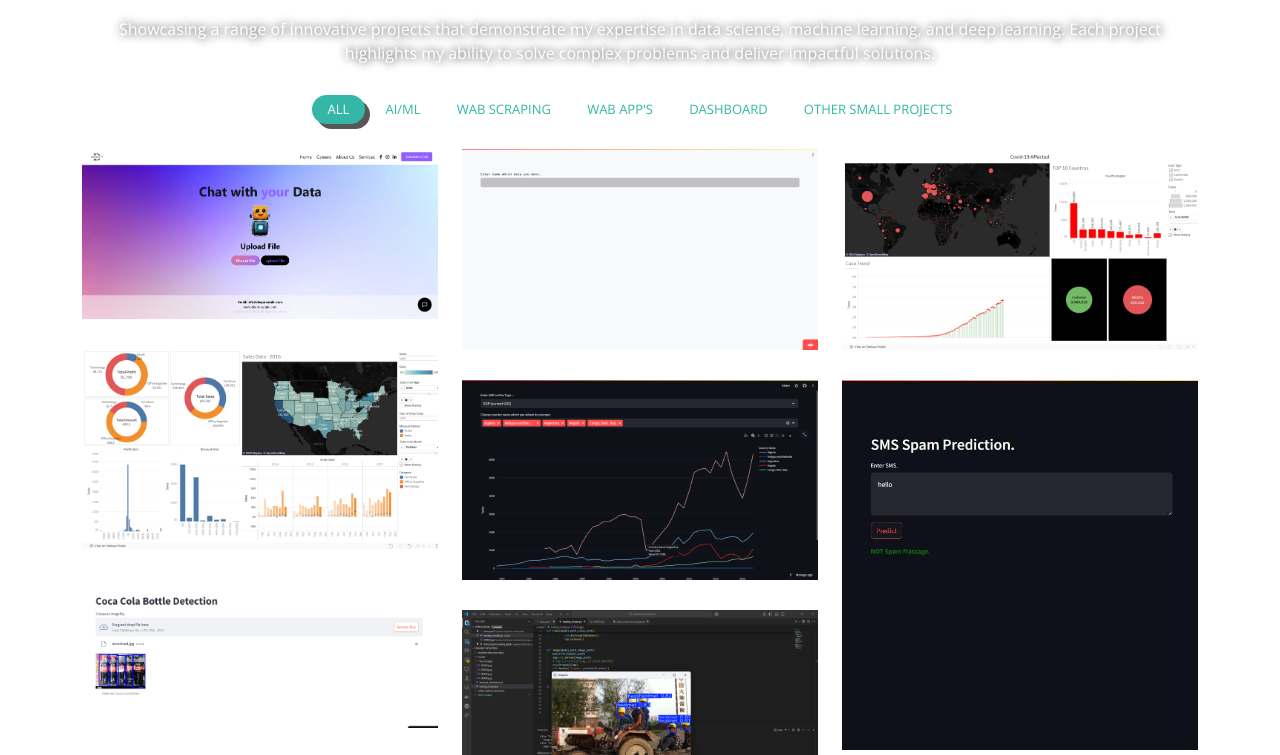
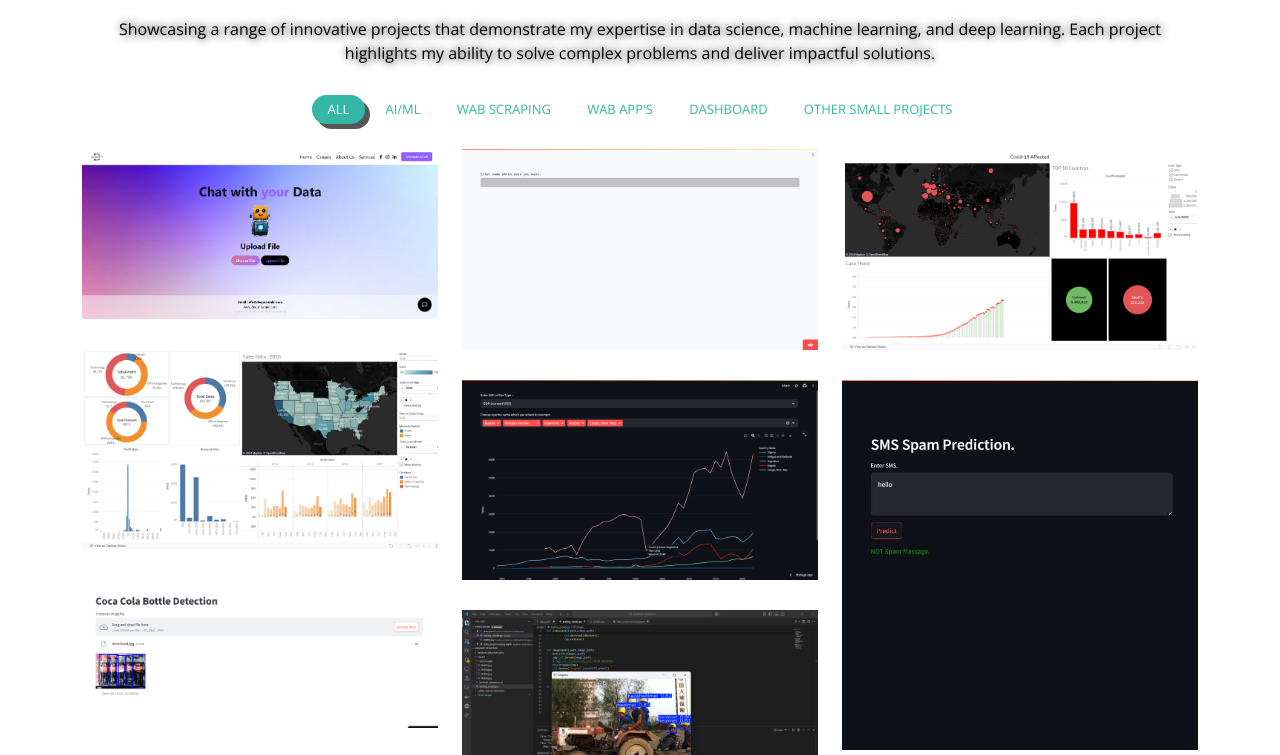
Before and after one commit to Aman78600/Aman-, a plain HTML site: page portfolio.html in a window 1280 px wide. Shown: the part 171-926 px from the top of the page. Drawn offline with nearby package versions, Linux system fonts and the light colour scheme.

Commit message:
Update portfolio.html

```diff
--- a/portfolio.html
+++ b/portfolio.html
@@ -68,7 +68,7 @@
 
             <div class="section-title">
                 <h2 class="Project_heding">Projects</h2>
-                <p class="project_text">Showcasing a range of innovative projects that demonstrate my expertise in data science, machine learning, and deep learning. Each project highlights my ability to solve complex problems and deliver impactful solutions. </p>
+                <p class="project_text" style="color:black">Showcasing a range of innovative projects that demonstrate my expertise in data science, machine learning, and deep learning. Each project highlights my ability to solve complex problems and deliver impactful solutions. </p>
             </div>
 
             <div class="row" data-aos="fade-up" data-aos-delay="100">
```
